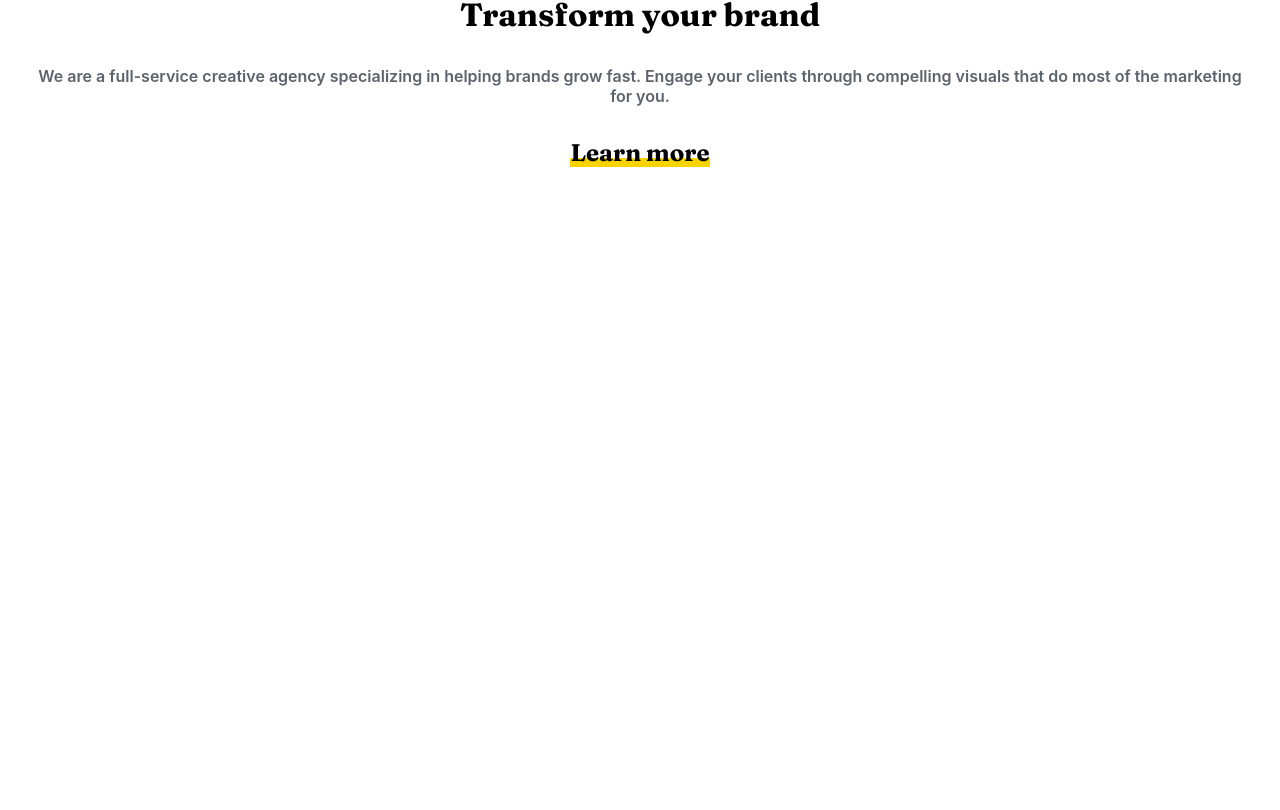
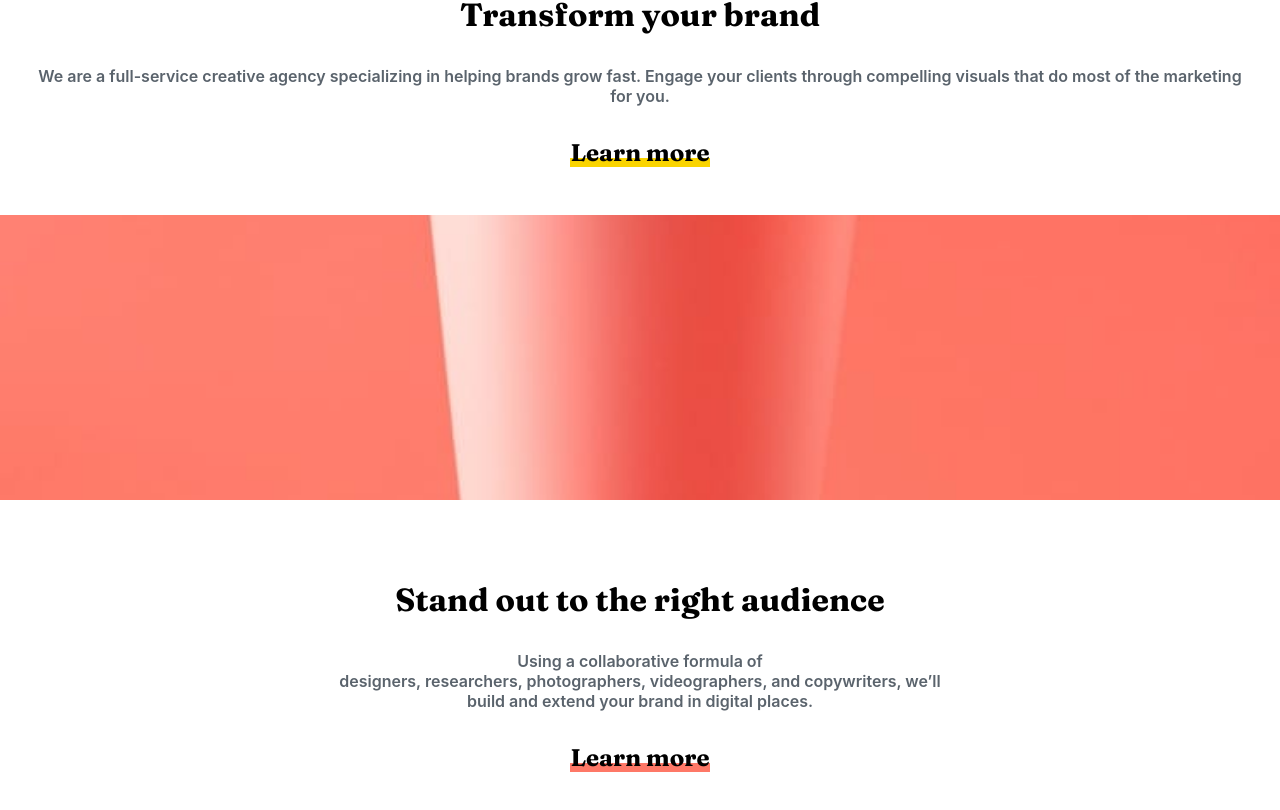
Before and after one commit to kalibir/sunny-side-agency-landing-page, a React (Create React App) app: page / in a window 1280 px wide. Shown: the part 790-1600 px from the top of the page. Before the commit the page ends 1005 px from the top, so only its background shows below. Built offline with nearby package versions, Linux system fonts and the light colour scheme.

Commit message:
created right text card

```diff
--- a/src/App.js
+++ b/src/App.js
@@ -1,11 +1,13 @@
 import Header from "./components/Header";
 import LeftTextCard from "./components/LeftTextCard";
+import RightTextCard from "./components/RightTextCard";
 
 function App() {
 	return (
 		<>
 			<Header />
 			<LeftTextCard />
+			<RightTextCard />
 		</>
 	);
 }
--- a/src/components/RightTextCard/index.js
+++ b/src/components/RightTextCard/index.js
@@ -0,0 +1,22 @@
+import React from "react";
+import "./styles.scss";
+
+const RightTextCard = () => {
+	return (
+		<div className='info-wrapper-right'>
+			<div className='image-holder-right'></div>
+			<div className='text-holder-right'>
+				<h3>Stand out to the right audience</h3>
+				<p>
+					Using a collaborative formula of
+					<br /> designers, researchers, photographers, videographers, and
+					copywriters, we’ll <br />
+					build and extend your brand in digital places.
+				</p>
+				<a href='#'>Learn more</a>
+			</div>
+		</div>
+	);
+};
+
+export default RightTextCard;
--- a/src/components/RightTextCard/styles.scss
+++ b/src/components/RightTextCard/styles.scss
@@ -0,0 +1,39 @@
+@import "../../variables.scss";
+
+.info-wrapper-right {
+	max-width: 100%;
+	display: flex;
+	flex-direction: column;
+	margin-bottom: 2em;
+	.image-holder-right {
+		height: 285px;
+		background-image: url("../../assets/images/mobile/image-stand-out.jpg");
+		background-position: center;
+		background-size: cover;
+	}
+
+	.text-holder-right {
+		text-align: center;
+		padding: 1em;
+		h3 {
+			font-family: $fraunces-font-family;
+			margin-top: 2em;
+			font-size: 2em;
+		}
+
+		p {
+			color: $very-dark-grayish-blue;
+			padding: 1em;
+			margin: 1em 0;
+			font-weight: 600;
+		}
+
+		a {
+			color: black;
+			font-family: $fraunces-font-family;
+			font-size: 1.5em;
+			box-shadow: inset 0px -9px $soft-red;
+			text-decoration: none;
+		}
+	}
+}
```
